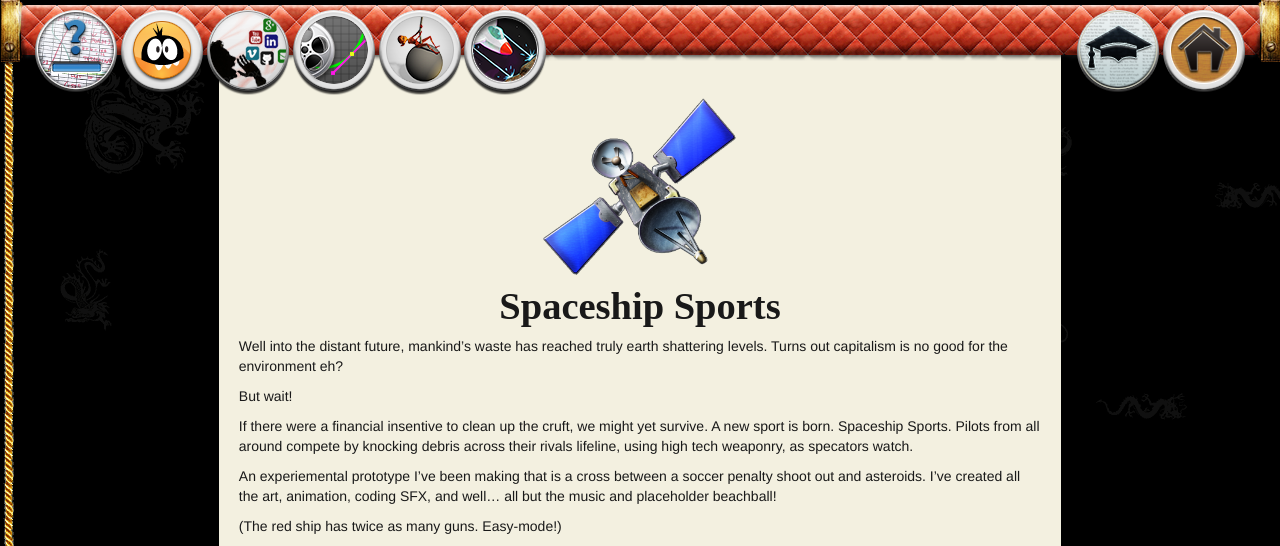
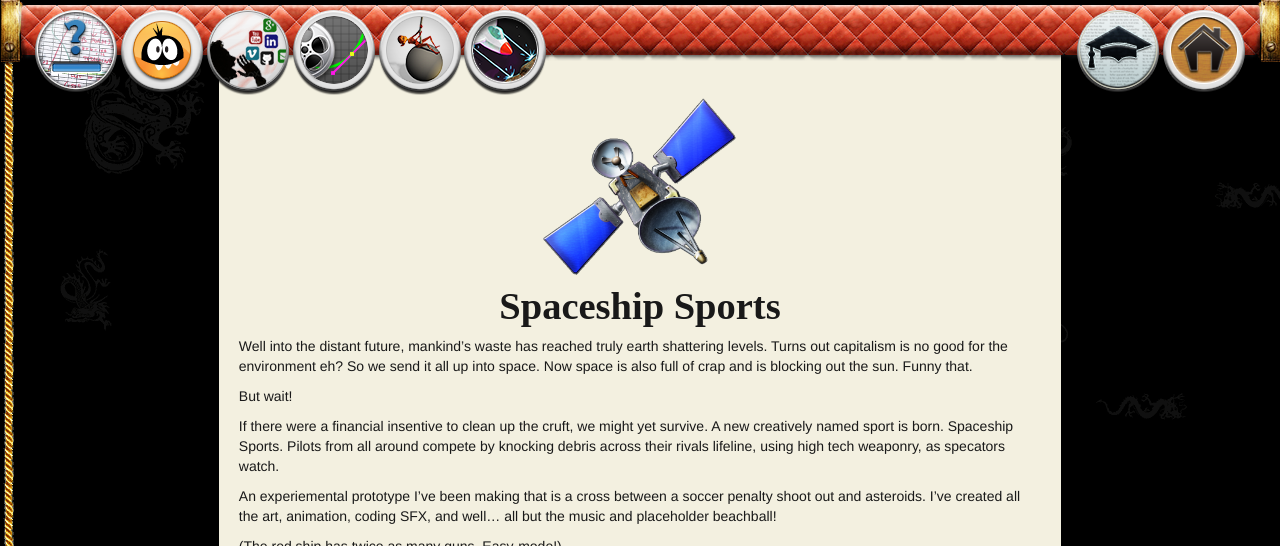
Before and after one commit to internetimagery/internetimagery.github.io, a Jekyll site: the page built from games/sss/index.md, in a window 1280 px wide. Shown: the top 546 px of the page. Built offline with Jekyll 4.4.1, drawn with Linux system fonts in a browser that asks for light colours; nearby versions of some CDN libraries; some web fonts are replaced; grey boxes are pictures that could not be loaded.

Commit message:
more copy

```diff
--- a/games/sss/index.md
+++ b/games/sss/index.md
@@ -7,11 +7,11 @@ layout: page
 
 # Spaceship Sports
 
-Well into the distant future, mankind's waste has reached truly earth shattering levels. Turns out capitalism is no good for the environment eh?
+Well into the distant future, mankind's waste has reached truly earth shattering levels. Turns out capitalism is no good for the environment eh? So we send it all up into space. Now space is also full of crap and is blocking out the sun. Funny that.
 
 But wait!
 
-If there were a financial insentive to clean up the cruft, we might yet survive. A new sport is born. Spaceship Sports. Pilots from all around compete by knocking debris across their rivals lifeline, using high tech weaponry, as specators watch.
+If there were a financial insentive to clean up the cruft, we might yet survive. A new creatively named sport is born. Spaceship Sports. Pilots from all around compete by knocking debris across their rivals lifeline, using high tech weaponry, as specators watch.
 
 An experiemental prototype I've been making that is a cross between a soccer penalty shoot out and asteroids.
 I've created all the art, animation, coding SFX, and well... all but the music and placeholder beachball!
```
